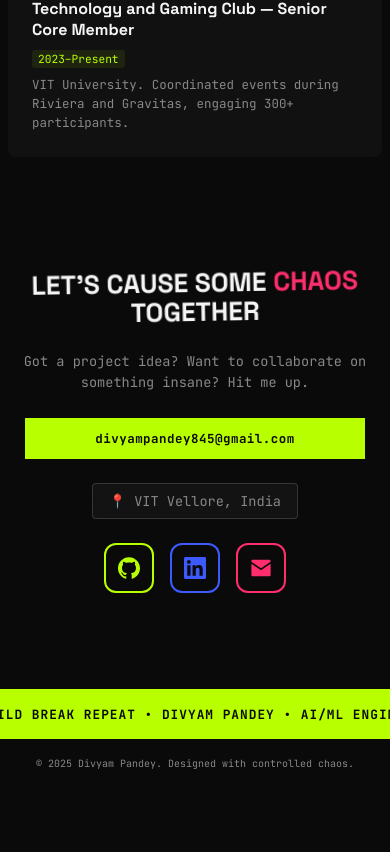
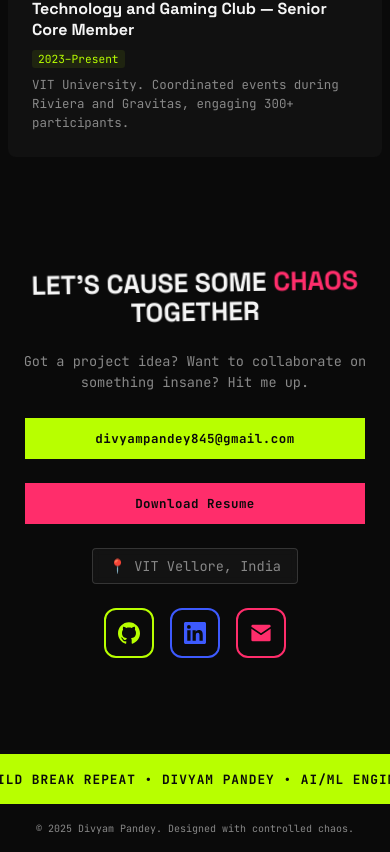
Before and after one commit to El3troX/Portfolio, a React (Vite) app: page / in a window 390 px wide. Shown: the part 9415-10267 px from the top of the page. Before the commit the page ends 10202 px from the top, so only its background shows below. Built offline with nearby package versions, Linux system fonts and the light colour scheme.

Commit message:
feat: implement responsive Contact section with social links, CTA buttons, and marquee footer

```diff
--- a/src/components/Contact.css
+++ b/src/components/Contact.css
@@ -59,6 +59,17 @@
   margin: 0;
 }
 
+/* Email & Resume Actions Container */
+
+.contact-actions {
+  display: flex;
+  gap: 1.5rem;
+  align-items: center;
+  justify-content: center;
+  flex-wrap: wrap;
+  width: 100%;
+}
+
 /* Email CTA */
 
 .contact-email-cta {
@@ -88,6 +99,37 @@
 
 .contact-email-cta:active {
   transform: skew(2deg) scale(0.97);
+}
+
+/* Resume CTA */
+
+.contact-resume-cta {
+  display: inline-block;
+  background: var(--neon-pink, #ff2d6b);
+  color: var(--bg-void, #0a0a0a);
+  font-family: 'JetBrains Mono', monospace;
+  font-size: 1.15rem;
+  font-weight: 700;
+  padding: 1rem 2.5rem;
+  border: none;
+  border-radius: 0;
+  text-decoration: none;
+  cursor: pointer;
+  transition: all 0.3s cubic-bezier(0.175, 0.885, 0.32, 1.275);
+  letter-spacing: 0.5px;
+}
+
+.contact-resume-cta:hover {
+  background: var(--neon-lime, #b8ff00);
+  color: var(--bg-void, #0a0a0a);
+  transform: skew(-2deg);
+  box-shadow:
+    0 0 20px rgba(184, 255, 0, 0.5),
+    0 0 60px rgba(184, 255, 0, 0.2);
+}
+
+.contact-resume-cta:active {
+  transform: skew(-2deg) scale(0.97);
 }
 
 /* ---------- Location Badge ---------- */
@@ -299,7 +341,8 @@
     animation: none;
   }
 
-  .contact-email-cta:hover {
+  .contact-email-cta:hover,
+  .contact-resume-cta:hover {
     transform: none;
   }
 }
@@ -321,7 +364,8 @@
     font-size: 0.85rem;
   }
 
-  .contact-email-cta {
+  .contact-email-cta,
+  .contact-resume-cta {
     font-size: 0.85rem;
     padding: 0.85rem 1.5rem;
     width: 100%;
@@ -358,7 +402,8 @@
     gap: 1rem;
   }
 
-  .contact-email-cta {
+  .contact-email-cta,
+  .contact-resume-cta {
     font-size: 0.78rem;
     padding: 0.75rem 1rem;
   }
--- a/src/components/Contact.jsx
+++ b/src/components/Contact.jsx
@@ -113,12 +113,22 @@ export default function Contact() {
           Got a project idea? Want to collaborate on something insane? Hit me up.
         </p>
 
+        <div className="contact-actions">
           <a
             href="mailto:divyampandey845@gmail.com"
             className="contact-email-cta"
           >
             divyampandey845@gmail.com
           </a>
+          <a
+            href="https://drive.google.com/file/d/1SMI-JXfUaHXKTIL6RaO-tSvwWW9ZOfDk/view?usp=sharing"
+            className="contact-resume-cta"
+            target="_blank"
+            rel="noopener noreferrer"
+          >
+            Download Resume
+          </a>
+        </div>
 
         <span className="contact-location-badge" aria-label="Location">
           📍 VIT Vellore, India
```
Lines whose indentation alone changed are shown as unchanged.
